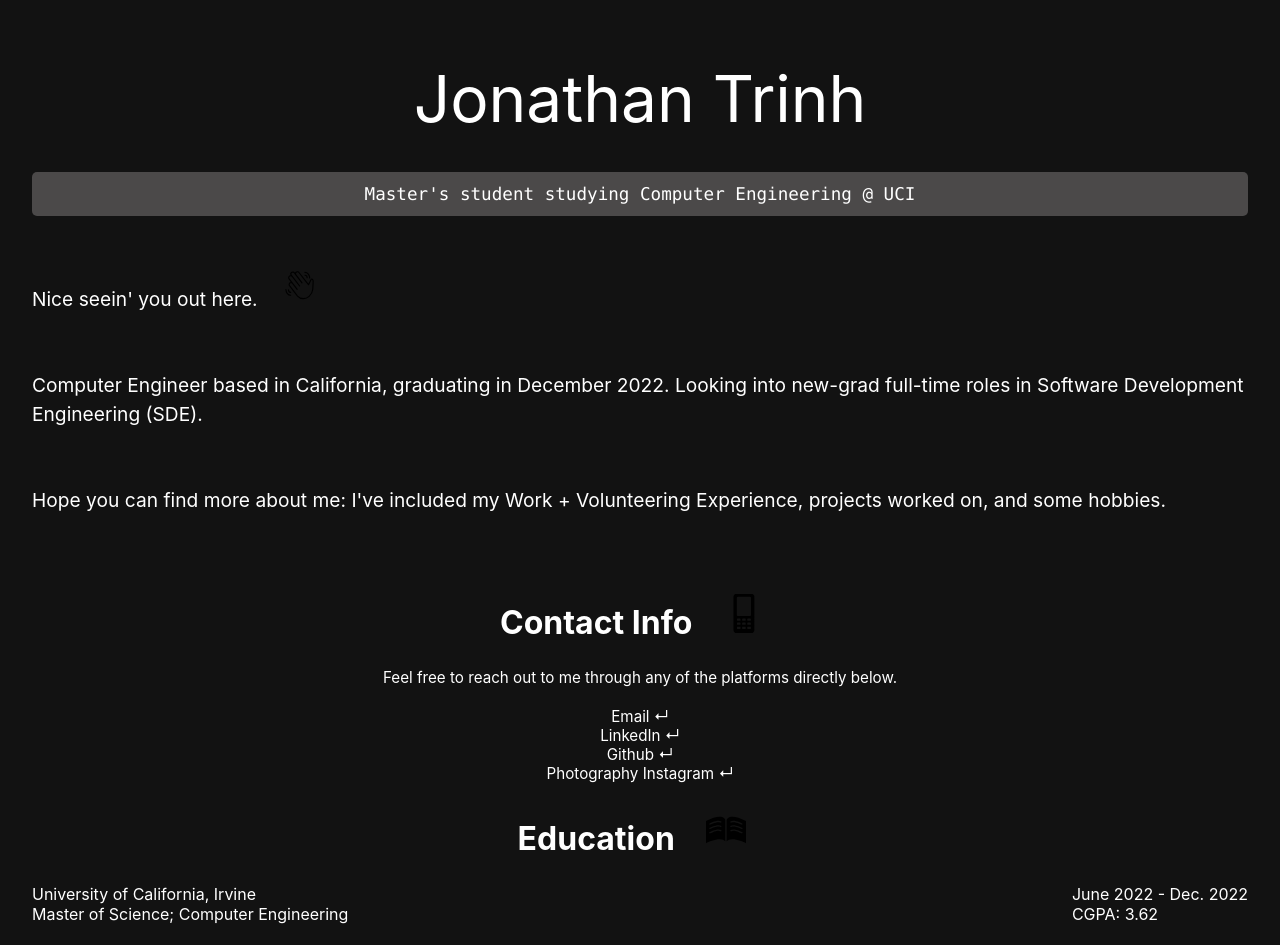
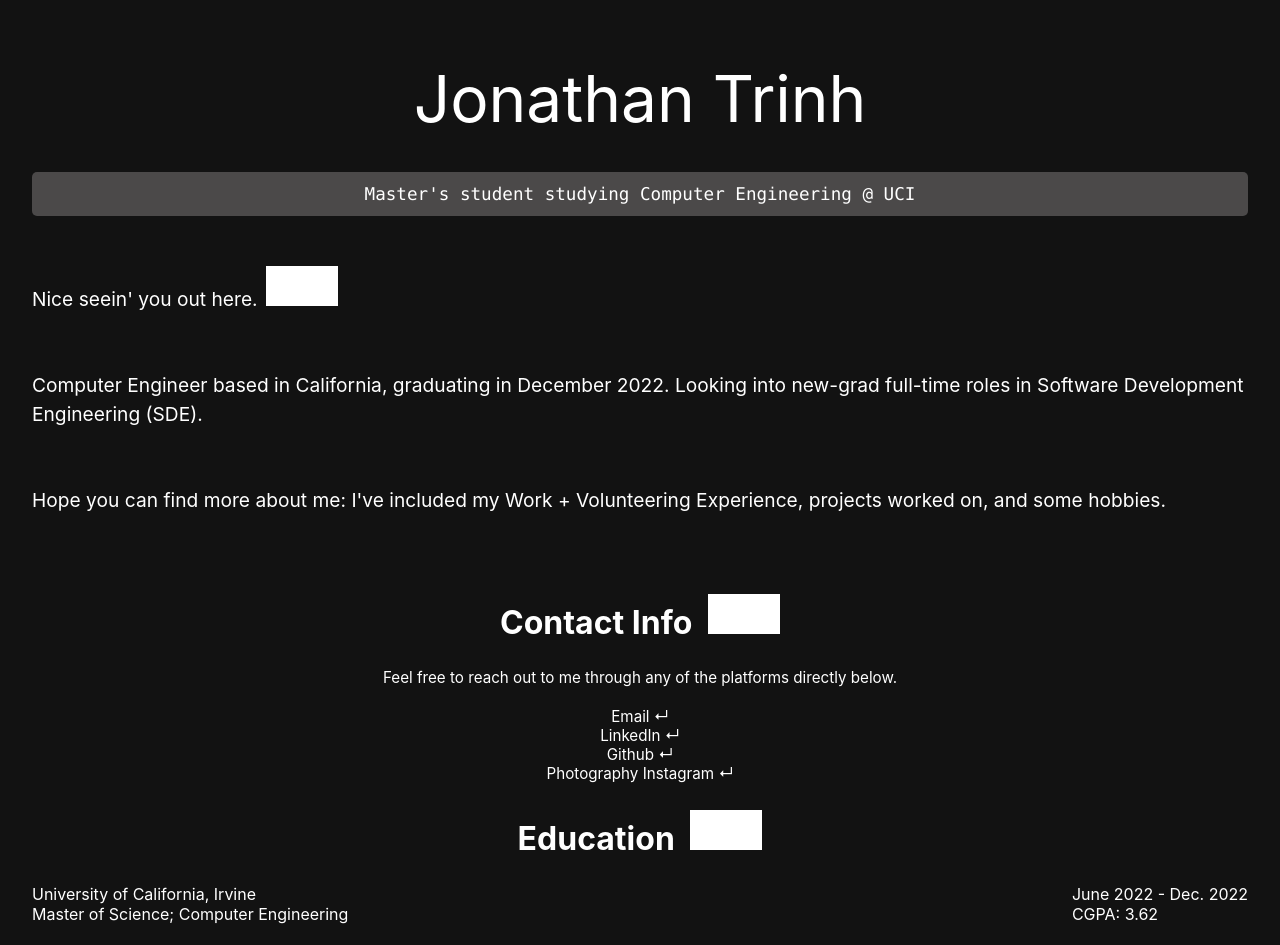
Before and after one commit to jjtrinh99/Website, a Next.js app: page / in a window 1280 px wide. Shown: the top 945 px of the page. Built offline with nearby package versions, Linux system fonts and the light colour scheme.

Commit message:
Change image background

```diff
--- a/pages/index.js
+++ b/pages/index.js
@@ -24,7 +24,7 @@ export default function Home() {
        </p>
 
        <p className={styles.description}><div>Nice seein&#39; you out here&#46;<span className={styles.logo}>
-            <Image src="/waving-hand.svg" width={72} height={40} alt="emoji" /></span></div>
+            <svg src="/waving-hand.svg" width={72} height={40} alt="emoji" /></span></div>
             <br /><br /> <div>Computer Engineer based in California&#44; graduating in December 2022&#46;
           Looking into new-grad full-time roles in Software Development Engineering &#40;SDE&#41;&#46;</div>
 
@@ -32,7 +32,7 @@ export default function Home() {
 </p>
 
        <br /><h2>Contact Info <span className={styles.logo}>
-            <Image src="/phoneit.svg" width={72} height={40} alt="emoji"/></span></h2>
+            <svg src="/phoneit.svg" width={72} height={40} alt="emoji"/></span></h2>
        <a>Feel free to reach out to me through any of the platforms directly below&#46; </a> <br />
        <a
        href="mailto: jontrinh99@gmail.com?" target="_blank" rel="noreferrer"> Email &crarr;
@@ -44,7 +44,7 @@ export default function Home() {
 
           <div className="id1">
             <h2>Education <span className={styles.logo}>
-            <Image src="/bookstuff.svg" width={72} height={40} /></span> </h2>
+            <svg src="/bookstuff.svg" width={72} height={40} /></span> </h2>
           </div>
           <div className="id2">
             University of California&#44; Irvine <br />
--- a/styles/globals.css
+++ b/styles/globals.css
@@ -36,7 +36,7 @@ overallH{
   font-size: 4rem;
   color: white;
 }
-Image{
+svg{
   background-color: white;
 }
 .id1 {
```
